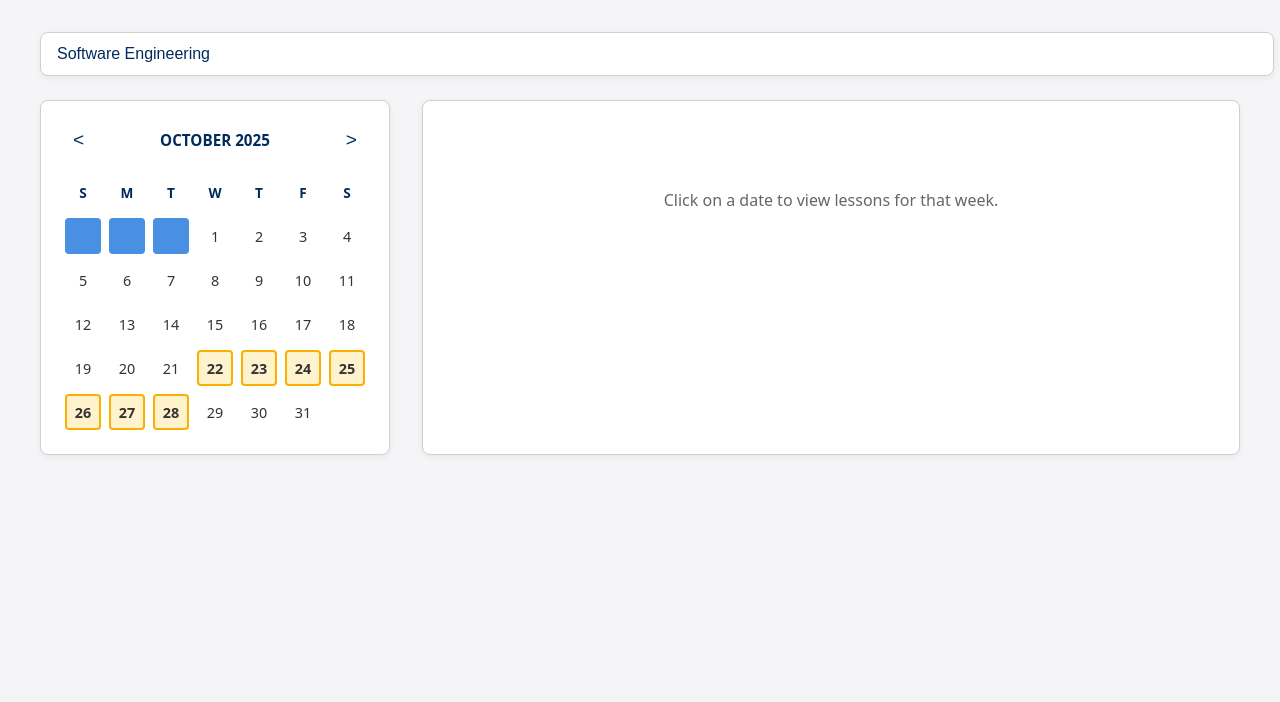
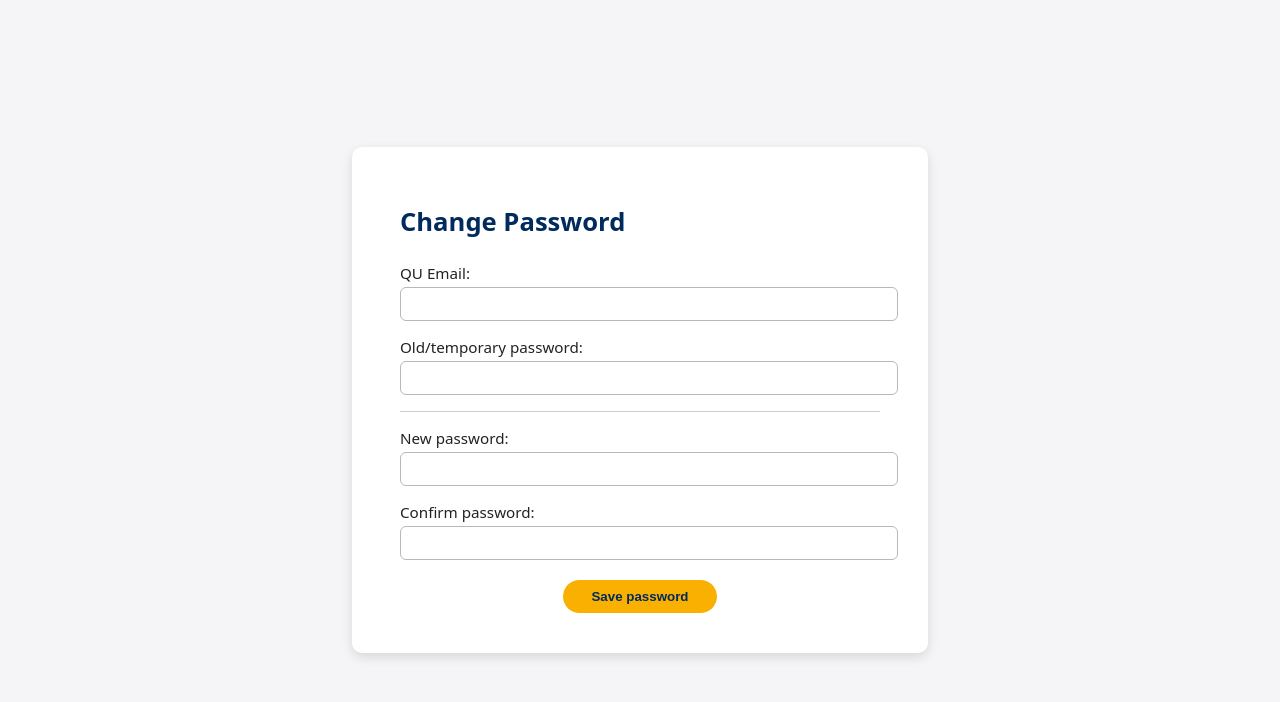
Before and after one commit to Reeya-Patel/SER340-TermProject, a React (Create React App) app in the folder ser340-prototype/: page / in a window 1280 px wide. Shown: the top 702 px of the page. Built offline with nearby package versions, Linux system fonts and the light colour scheme.

Commit message:
Password reset screen

```diff
--- a/ser340-prototype/src/App.css
+++ b/ser340-prototype/src/App.css
@@ -781,3 +781,81 @@
     width: 100%;
   }
 }
+
+/* -------- Change Password screen -------- */
+
+.reset-card {
+  width: 480px;
+}
+
+.reset-title {
+  font-size: 1.6rem;
+  margin-bottom: 1.5rem;
+  color: #002b5c;
+}
+
+.reset-form {
+  font-size: 0.95rem;
+}
+
+.reset-group {
+  margin-bottom: 1rem;
+}
+
+.reset-label {
+  display: block;
+  font-weight: 500;
+  color: #222;
+}
+
+.reset-input {
+  width: 100%;
+  margin-top: 0.25rem;
+  padding: 0.5rem;
+  border-radius: 6px;
+  border: 1px solid #b8b8b8;
+  font-size: 0.9rem;
+}
+
+.reset-input:focus {
+  outline: none;
+  border-color: #002b5c;
+  box-shadow: 0 0 0 2px rgba(0, 43, 92, 0.2);
+}
+
+.reset-divider {
+  margin: 1rem 0 1rem;
+  border: none;
+  border-top: 1px solid #ccc;
+}
+
+.reset-submit-row {
+  text-align: center;
+  margin-top: 1.25rem;
+}
+
+.reset-submit-btn {
+  background: #f9b000;
+  color: #002b5c;
+  border: none;
+  padding: 0.55rem 1.8rem;
+  border-radius: 20px;
+  font-weight: 600;
+  cursor: pointer;
+}
+
+.reset-submit-btn:hover {
+  background: #ffc94f;
+}
+
+.reset-error {
+  color: darkred;
+  font-size: 0.85rem;
+  margin-top: 0.25rem;
+}
+
+.reset-saved {
+  color: #006400;
+  font-size: 0.85rem;
+  margin-top: 0.25rem;
+}
--- a/ser340-prototype/src/App.js
+++ b/ser340-prototype/src/App.js
@@ -42,21 +42,21 @@
 // export default App;
 
 // FOR TESTING LESSONS
-import React from "react";
-import "./App.css";
-import Lessons from "./screens/Lessons";
+// import React from "react";
+// import "./App.css";
+// import Lessons from "./screens/Lessons";
 
-function App() {
-  return (
-    <div>
-      <Lessons />
-    </div>
-  );
-}
+// function App() {
+//   return (
+//     <div>
+//       <Lessons />
+//     </div>
+//   );
+// }
 
-export default App;
+// export default App;
 
-// FOR TESTING DASHBOARD
+//FOR TESTING DASHBOARD
 // import React from "react";
 // import "./App.css";
 // import Dashboard from "./screens/Dashboard";
@@ -130,3 +130,17 @@ export default App;
 // }
 
 // export default App;
+
+import React from "react";
+import "./App.css";
+import PasswordReset from "./screens/PasswordReset";
+
+function App() {
+  return (
+    <div>
+      <PasswordReset />
+    </div>
+  );
+}
+
+export default App;
--- a/ser340-prototype/src/screens/PasswordReset.js
+++ b/ser340-prototype/src/screens/PasswordReset.js
@@ -0,0 +1,120 @@
+import React, { useState } from "react";
+
+function PasswordReset() {
+  const [email, setEmail] = useState("");
+  const [oldPassword, setOldPassword] = useState("");
+  const [newPassword, setNewPassword] = useState("");
+  const [confirmPassword, setConfirmPassword] = useState("");
+  const [error, setError] = useState("");
+  const [saved, setSaved] = useState(false);
+
+  function handleSubmit(e) {
+    e.preventDefault();
+    setError("");
+    setSaved(false);
+
+    if (!email || !oldPassword || !newPassword || !confirmPassword) {
+      setError("Please fill out all fields.");
+      return;
+    }
+
+    if (!email.endsWith("@qu.edu")) {
+      setError("Please use your @qu.edu email address.");
+      return;
+    }
+
+    if (newPassword.length < 8) {
+      setError("New password must be at least 8 characters.");
+      return;
+    }
+
+    if (newPassword !== confirmPassword) {
+      setError("New password and confirm password do not match.");
+      return;
+    }
+
+    // pretend to save the new password
+    console.log({
+      email,
+      oldPassword,
+      newPassword,
+    });
+
+    setSaved(true);
+  }
+
+  return (
+    <div className="login-container">
+      <div className="login-card reset-card">
+        <h1 className="reset-title">Change Password</h1>
+
+        <form onSubmit={handleSubmit} className="reset-form">
+          <div className="reset-group">
+            <label className="reset-label">
+              QU Email:
+              <input
+                type="email"
+                className="reset-input"
+                value={email}
+                onChange={(e) => setEmail(e.target.value)}
+              />
+            </label>
+          </div>
+
+          <div className="reset-group">
+            <label className="reset-label">
+              Old/temporary password:
+              <input
+                type="password"
+                className="reset-input"
+                value={oldPassword}
+                onChange={(e) => setOldPassword(e.target.value)}
+              />
+            </label>
+          </div>
+
+          <hr className="reset-divider" />
+
+          <div className="reset-group">
+            <label className="reset-label">
+              New password:
+              <input
+                type="password"
+                className="reset-input"
+                value={newPassword}
+                onChange={(e) => setNewPassword(e.target.value)}
+              />
+            </label>
+          </div>
+
+          <div className="reset-group">
+            <label className="reset-label">
+              Confirm password:
+              <input
+                type="password"
+                className="reset-input"
+                value={confirmPassword}
+                onChange={(e) => setConfirmPassword(e.target.value)}
+              />
+            </label>
+          </div>
+
+          {error && <p className="reset-error">{error}</p>}
+          {saved && (
+            <p className="reset-saved">
+              Password updated successfully. You can now continue to the app.
+            </p>
+          )}
+
+          <div className="reset-submit-row">
+            <button type="submit" className="reset-submit-btn">
+              Save password
+            </button>
+          </div>
+        </form>
+      </div>
+    </div>
+  );
+}
+
+export default PasswordReset;
```
